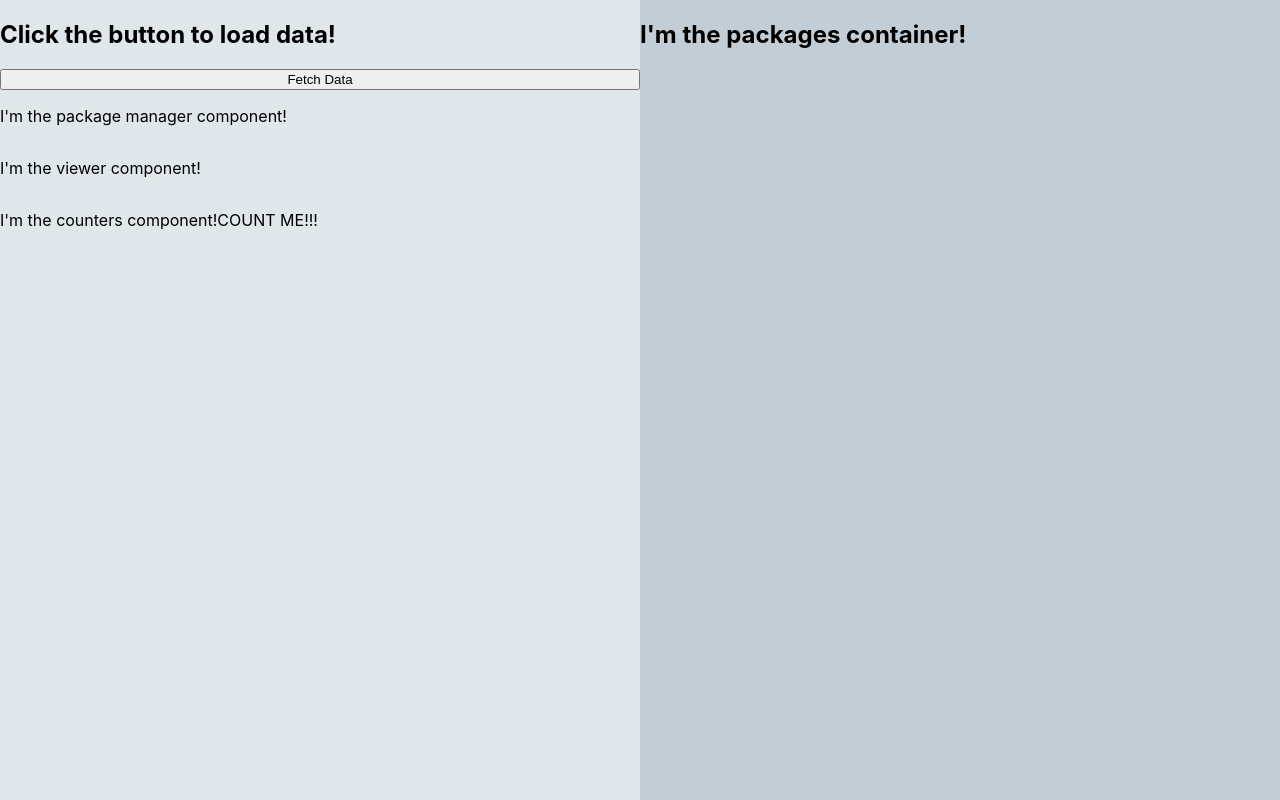
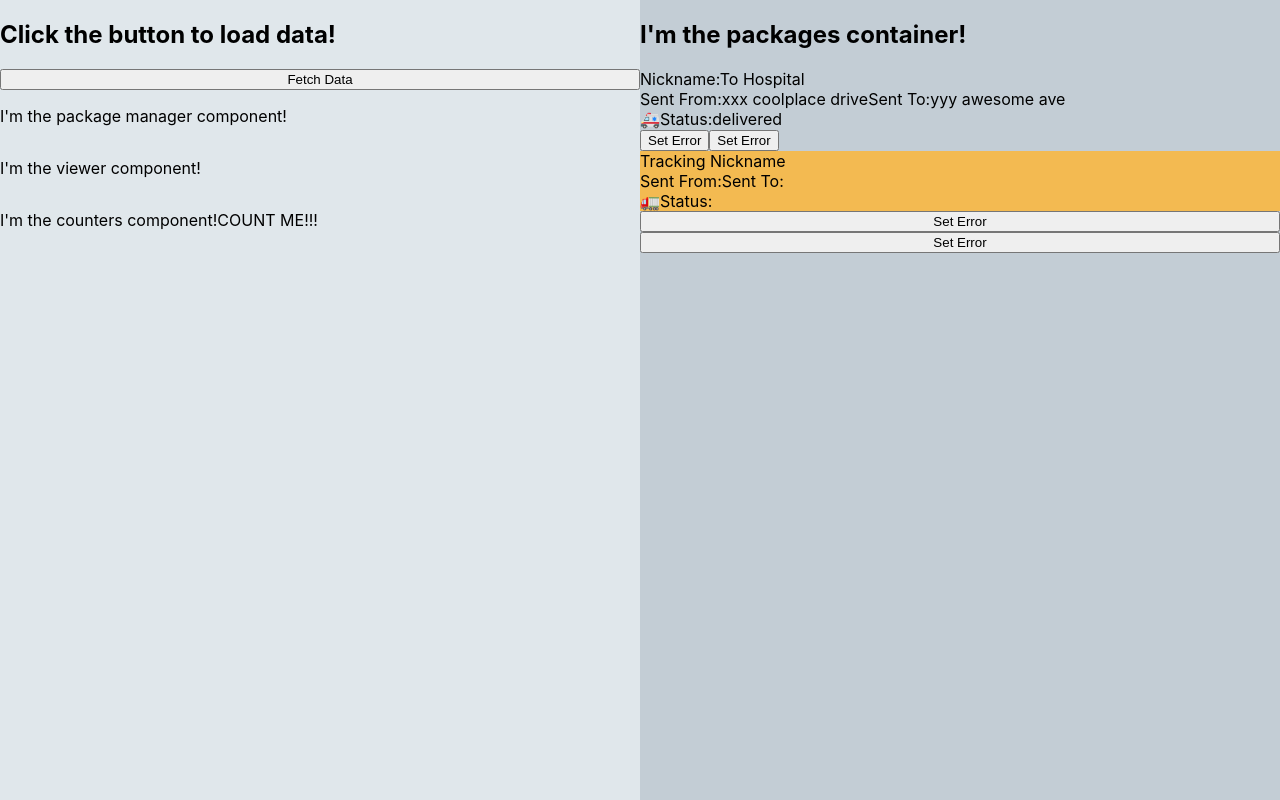
Before and after one commit to DeclawedLyon/Bridge-Final-Project, a React (Create React App) app in the folder client/: page / in a window 1280 px wide. Built offline with nearby package versions, Linux system fonts and the light colour scheme.

Commit message:
adds classnames

```diff
--- a/client/src/App.css
+++ b/client/src/App.css
@@ -21,3 +21,12 @@
   min-height: 100vh;
   background-color:rgb(195, 205, 213);
 }
+
+@keyframes App-logo-spin {
+  from {
+    transform: rotate(0deg);
+  }
+  to {
+    transform: rotate(360deg);
+  }
+}
--- a/client/src/App.js
+++ b/client/src/App.js
@@ -4,9 +4,11 @@ import "./App.css";
 import Viewer from "./components/Viewer";
 import Counters from "./components/Counters";
 import PackageManager from "./components/PackageManager";
+import TrackedPackage from "./components/tracked_package"
 
 export default function App(props) {
   const [state, setState] = useState("Click the button to load data!");
+  const [statusColor, setStatusColor] = useState("rgb(243, 186, 81)")
 
   const fetchData = () => {
     axios
@@ -20,6 +22,14 @@ export default function App(props) {
       });
   };
 
+
+  const setStatus = (status) => {
+    setStatusColor("rgb(117, 216, 117)")
+  }
+  const setError = (status) => {
+    setStatusColor("rgb(238, 119, 119)")
+  }
+
   return (
     <div className="App">
       <section className="viewer-container">
@@ -32,7 +42,33 @@ export default function App(props) {
 
       <section className="packages-container">
         <h1>I'm the packages container!</h1>
+
+        <TrackedPackage
+          statusColor={"green"}
+          nickname={"To Hospital"}
+          sender={"xxx coolplace drive"}
+          recipient={"yyy awesome ave"}
+          logo={"🚑"}
+          statusMessage={"delivered"}
+          delivered={true}
+          setStatusColor={setStatusColor}
+        />
+
+        <div className="tracked_package" style={{ backgroundColor: `${statusColor}` }}>
+          <span className="nickname">Tracking Nickname</span>
+          <div className="shipping_details">
+            <span className="sender">Sent From:</span>
+            <span className="recipient">Sent To:</span>
+          </div>
+          <div className="package_footer">
+            <span className="courier_logo">🚛</span>
+            <span className="status_message">Status:</span>
+          </div>
+        </div>
+        <button onClick={setStatus}>Set Error</button>
+        <button onClick={setError}>Set Error</button>
       </section>
+
     </div>
   );
 }
--- /dev/null
+++ b/client/src/components/tracked_package.js
@@ -0,0 +1,37 @@
+import React from "react";
+import classnames from "classnames"
+
+export default function TrackedPackage(props) {
+  const packageClass = classnames("tracked_package", {
+    "tracked_package--delivered": props.delivered,
+    late: props.late,
+    deleyed: props.deleyed,
+    en_route: props.en_route
+  })
+
+  const setStatusColor = props.setStatusColor
+
+  const setStatus = (status) => {
+    setStatusColor("rgb(117, 216, 117)")
+  }
+  const setError = (status) => {
+    setStatusColor("rgb(238, 119, 119)")
+  }
+
+
+  return (
+    <div className={packageClass}>
+      <span className="nickname">Nickname:{props.nickname}</span>
+      <div className="shipping_details">
+        <span className="sender">Sent From:{props.sender}</span>
+        <span className="recipient">Sent To:{props.recipient}</span>
+      </div>
+      <div className="package_footer">
+        <span className="courier_logo">{props.logo}</span>
+        <span className="status_message">Status:{props.statusMessage}</span>
+      </div>
+      <button onClick={setStatus}>Set Error</button>
+      <button onClick={setError}>Set Error</button>
+    </div>
+  )
+}
--- /dev/null
+++ b/client/src/components/tracked_package.scss
@@ -0,0 +1,43 @@
+@import "styles/variables.scss";
+
+.tracked_package {
+  display: flex;
+  flex-direction: column;
+  border: 2px solid black;
+  border-radius: 5px;
+  width: 100%;
+  margin: 1.5em;
+  padding-right: 1.5em;
+
+  &--delivered {
+    background-color: green;
+  }
+}
+
+.delivered {
+  border: 10px solid black;
+  background-color: green;
+}
+
+.tracked_package .tracked_package--delivered {
+  background-color: pink;
+}
+
+.tracked_package .delivered {
+  background-color: red;
+}
+
+
+
+
+.shipping_details {
+  display: flex;
+  flex-direction: column;
+}
+
+.package_footer {
+  display: flex;
+  justify-content: space-between;
+  margin-left: 0.5em;
+  margin-right: 0.5em;
+}
--- a/package.json
+++ b/package.json
@@ -25,5 +25,8 @@
   "bugs": {
     "url": "https://github.com/NimaBoscarino/stigma/issues"
   },
-  "homepage": "https://github.com/NimaBoscarino/stigma#readme"
+  "homepage": "https://github.com/NimaBoscarino/stigma#readme",
+  "dependencies": {
+    "classnames": "^2.3.1"
+  }
 }
```
Also changed, not shown: 2 other files (tests, documents, lock files or other folders).
